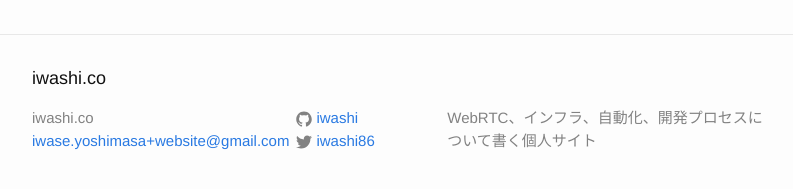
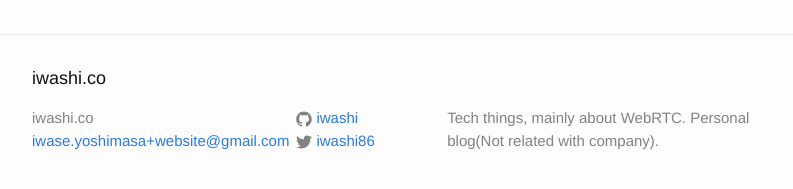
Before and after one commit to iwashi/iwashi.github.io, a Jekyll site: the page built from index.html, in a window 1280 px wide and 900 px high, scrolled down 3156 px. Shown: the part 688-877 px from the top of the window, without its empty margins (238-1031 px from the left). Built offline with Jekyll 4.4.1, drawn with Linux system fonts in a browser that asks for light colours.

Commit message:
Update _config.yml

```diff
--- a/_config.yml
+++ b/_config.yml
@@ -9,7 +9,7 @@
 title: iwashi.co
 email: iwase.yoshimasa+website@gmail.com
 description: > # this means to ignore newlines until "baseurl:"
-  WebRTC、インフラ、自動化、開発プロセスについて書く個人サイト
+  Tech things, mainly about WebRTC. Personal blog(Not related with company).
 baseurl: "" # the subpath of your site, e.g. /blog
 url: "http://iwashi.co" # the base hostname & protocol for your site
 twitter_username: iwashi86
```
